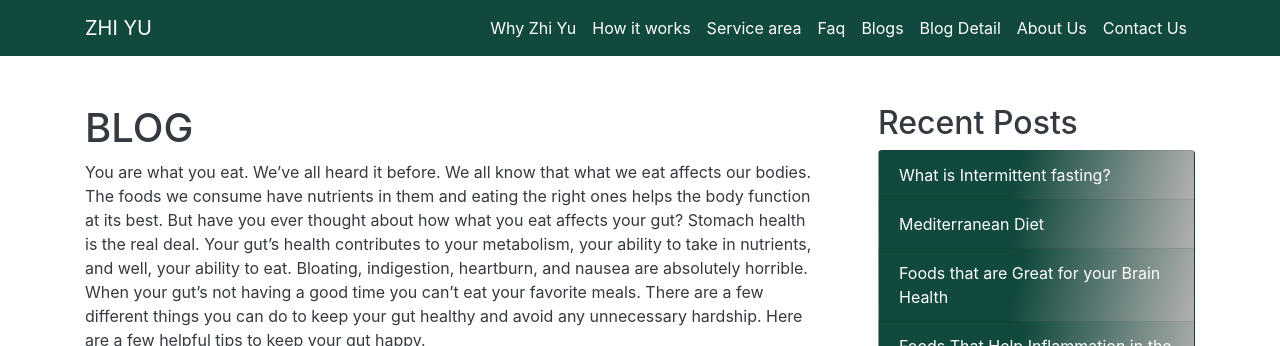
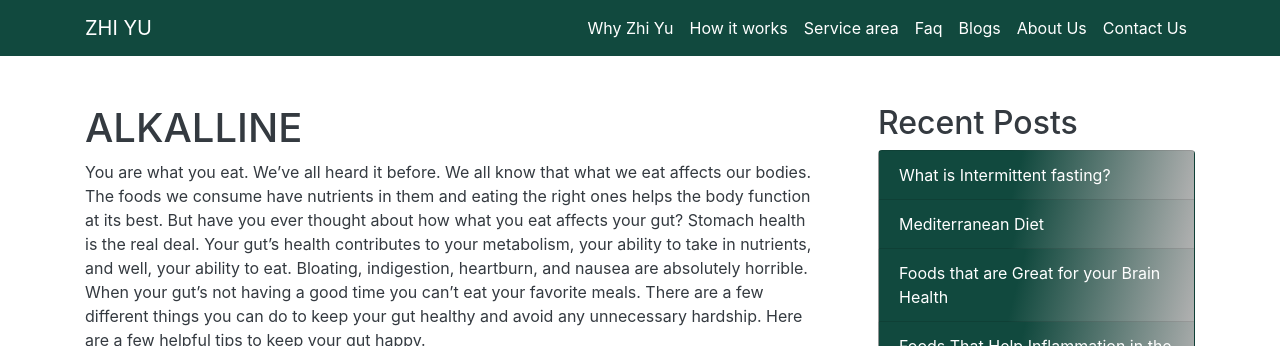
Before and after one commit to danayit16/ZHIYU, a plain HTML site: page alkalline.html in a window 1280 px wide. Shown: the top 346 px of the page. Drawn offline with nearby package versions, Linux system fonts and the light colour scheme.

Commit message:
alkalline updated

```diff
--- a/alkalline.html
+++ b/alkalline.html
@@ -39,9 +39,6 @@
             <a href="Blog.html" class="nav-link">Blogs</a>
           </li>
           <li class="nav-item">
-              <a href="blog-detail.html" class="nav-link">Blog Detail</a>
-          </li>
-          <li class="nav-item">
             <a href="about-us.html" class="nav-link">About Us</a>
         </li>
         <li class="nav-item">
@@ -54,7 +51,7 @@
   <div class="container">
     <div class="row pt-5 pb-5 text-dark">
       <div class="col-md-8">
-        <h1>BLOG</h1>
+        <h1>ALKALLINE</h1>
         <p>You are what you eat. We’ve all heard it before. We all know that what we eat affects our bodies. The foods we consume have nutrients in them and eating the right ones helps the body function at its best.
           But have you ever thought about how what you eat affects your gut? Stomach health is the real deal. Your gut’s health contributes to your metabolism, your ability to take in nutrients, and well, your ability to eat.
           Bloating, indigestion, heartburn, and nausea are absolutely horrible. When your gut’s not having a good time you can’t eat your favorite meals.
```
